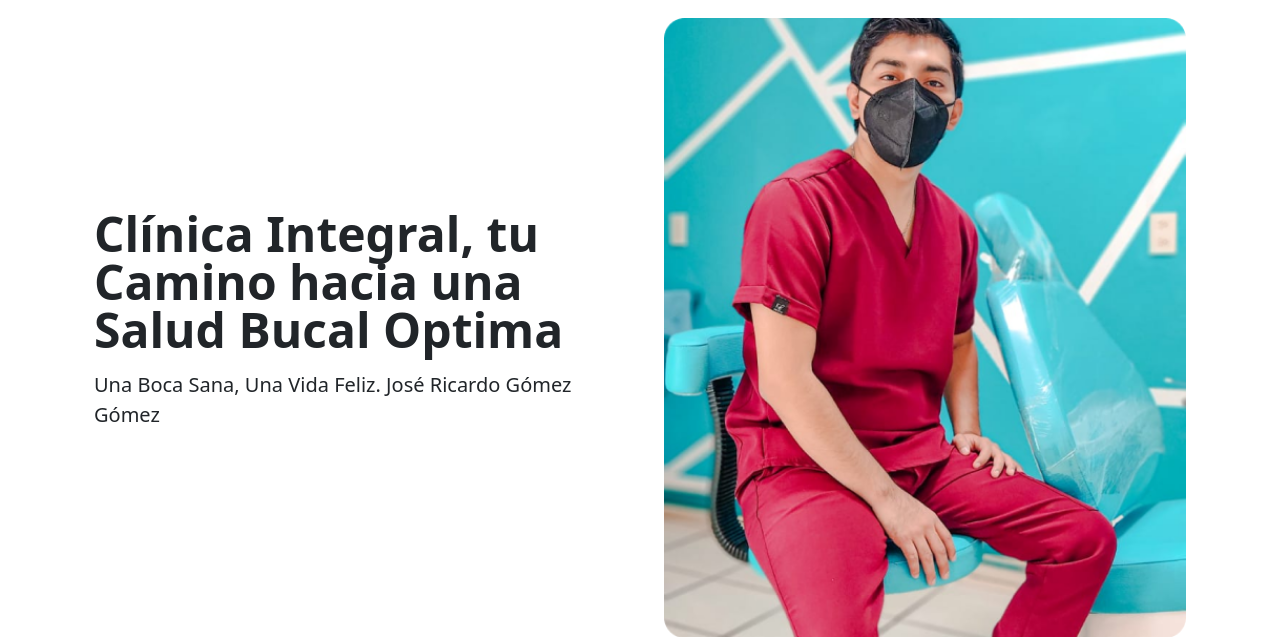
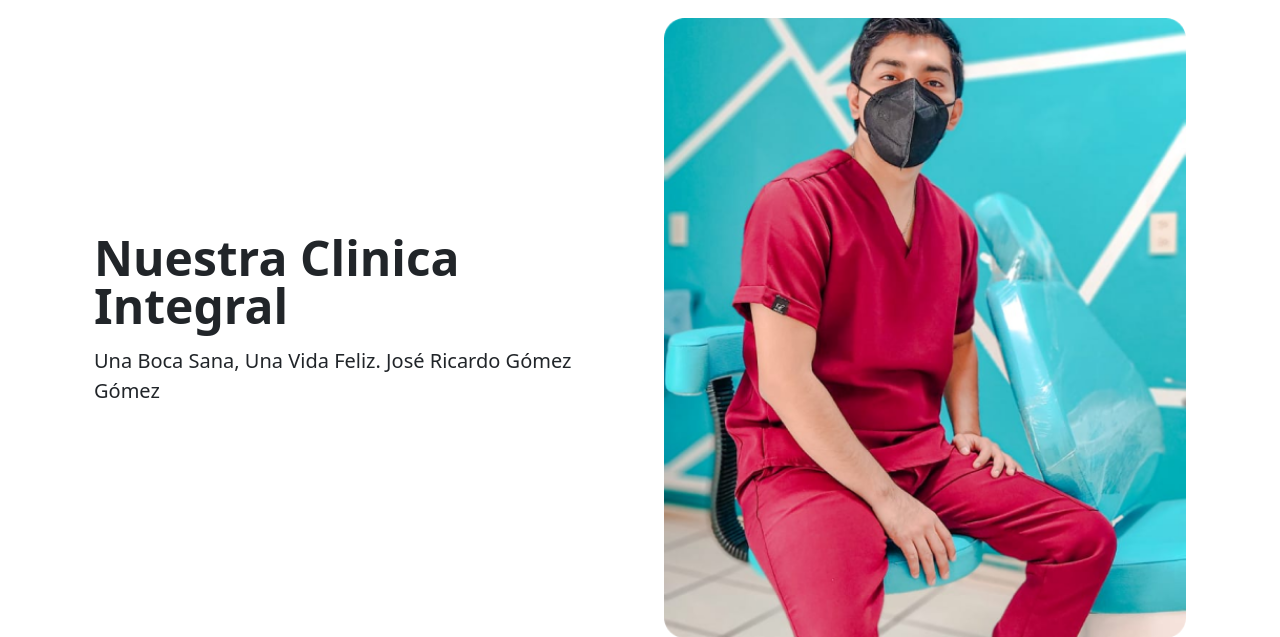
Before and after one commit to linkeando/clinica_dental, a Flask app: page / in a window 1280 px wide. Shown: the part 78-715 px from the top of the page. Run offline with Flask 3, Linux system fonts and the light colour scheme.

Commit message:
cambio texto

```diff
--- a/application/frontend/templates/index.html
+++ b/application/frontend/templates/index.html
@@ -55,8 +55,7 @@
                      alt="Bootstrap Themes" width="700" height="500" loading="lazy">
             </div>
             <div class="col-lg-6">
-                <h1 class="display-5 fw-bold text-body-emphasis lh-1 mb-3">Clínica Integral, tu Camino hacia una Salud
-                    Bucal Optima </h1>
+                <h1 class="display-5 fw-bold text-body-emphasis lh-1 mb-3">Nuestra Clinica Integral</h1>
                 <p class="lead">Una Boca Sana, Una Vida Feliz.
                     José Ricardo Gómez Gómez</p>
             </div>
```
